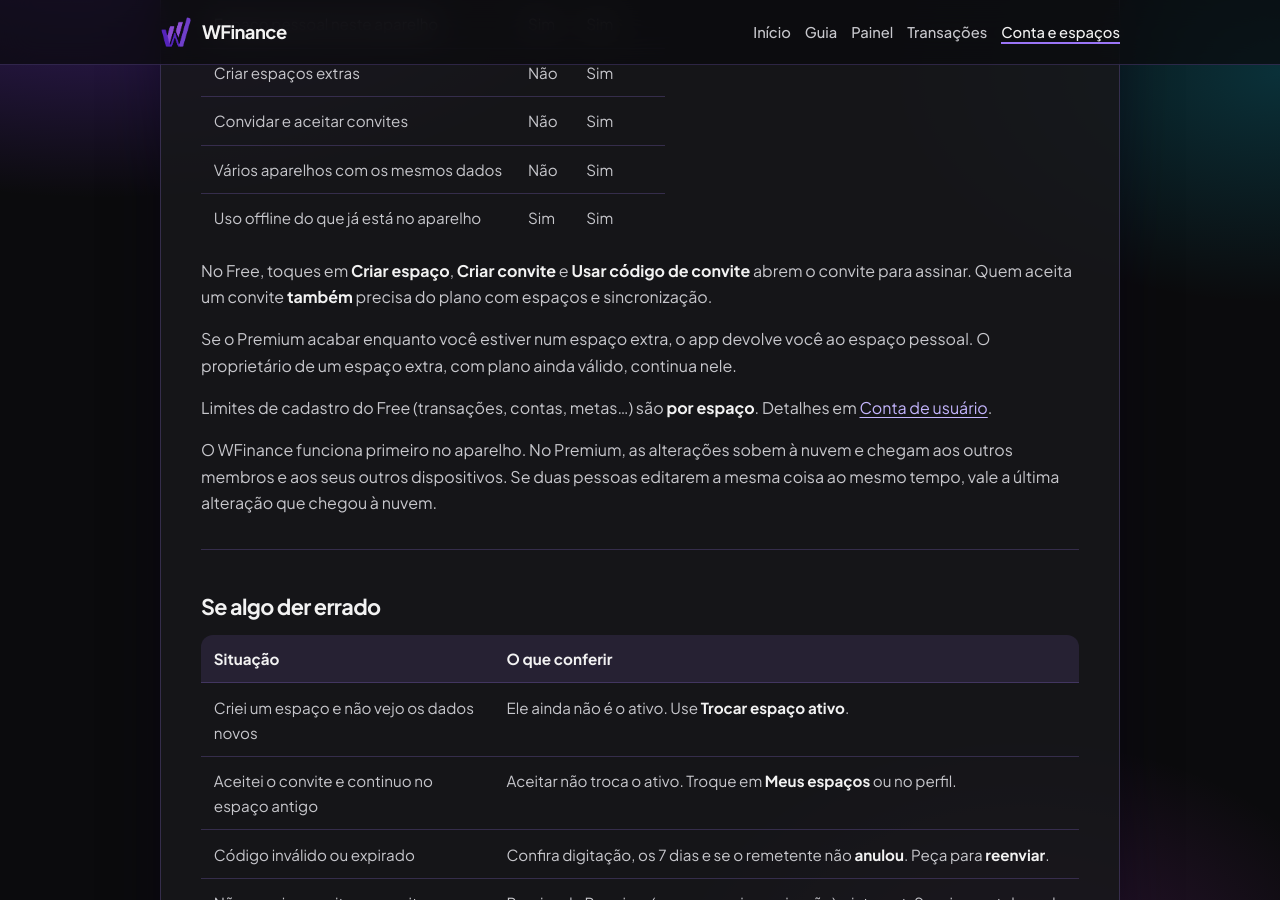
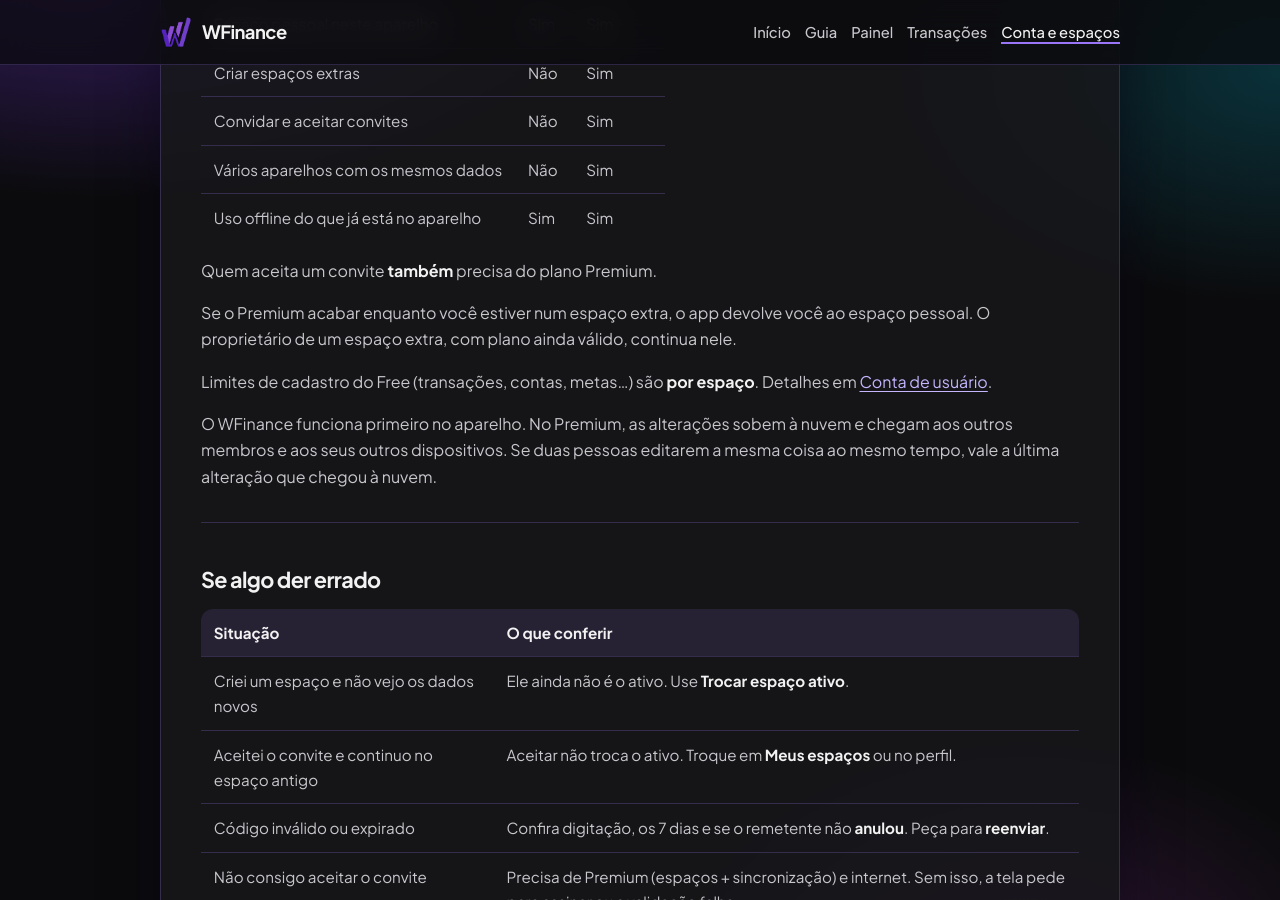
Before and after one commit to wrodriguesjr/WFinanceDocs, a Jekyll site: the page built from docs/UserGuide/Spaces.md, in a window 1280 px wide and 900 px high, scrolled down 6114 px. Built offline with Jekyll 4.4.1, drawn with Linux system fonts in a browser that asks for light colours; our own code applies the rules of GitHub Pages for plain Markdown files; some of the changed text lies outside the part shown.

Commit message:
docs: sincronização automática do UserGuide

```diff
--- a/docs/UserGuide/Spaces.md
+++ b/docs/UserGuide/Spaces.md
@@ -114,7 +114,7 @@ O app avisa que o espaço foi criado e que você pode ativá-lo em **Trocar espa
 
 ## Convites
 
-O convite não é um link: é um **código** de até 8 caracteres, para copiar e colar no WhatsApp, e-mail ou SMS. Vale **7 dias**. Quem envia e quem aceita precisam do plano com **espaços e sincronização**. Sem internet, o código ainda não chega à nuvem — e quem tenta usá-lo não consegue validar.
+O convite não é um link: é um **código** de até 8 caracteres, para copiar e colar no WhatsApp, e-mail ou SMS. Vale **7 dias**. Quem envia e quem aceita precisam do plano **Premium**. Sem internet, o código ainda não chega à nuvem — e quem tenta usá-lo não consegue validar.
 
 ### Criar convite
 
@@ -211,7 +211,7 @@ Apagar a **conta** ou **todos os dados** pelo perfil é outro fluxo — veja [Ap
 | Vários aparelhos com os mesmos dados | Não  | Sim     |
 | Uso offline do que já está no aparelho | Sim | Sim     |
 
-No Free, toques em **Criar espaço**, **Criar convite** e **Usar código de convite** abrem o convite para assinar. Quem aceita um convite **também** precisa do plano com espaços e sincronização.
+Quem aceita um convite **também** precisa do plano Premium.
 
 Se o Premium acabar enquanto você estiver num espaço extra, o app devolve você ao espaço pessoal. O proprietário de um espaço extra, com plano ainda válido, continua nele.
 
```
Also changed, not shown: docs/UserGuide/AccountAndSpaces.md (+1 -1 lines).
